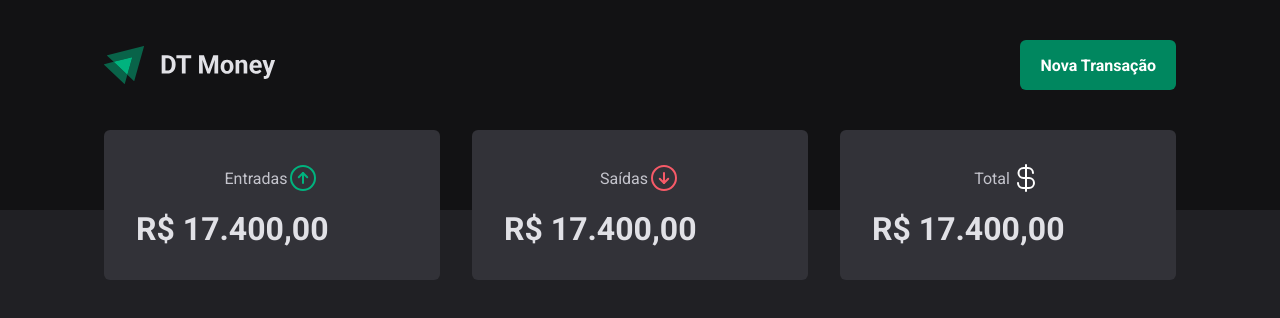
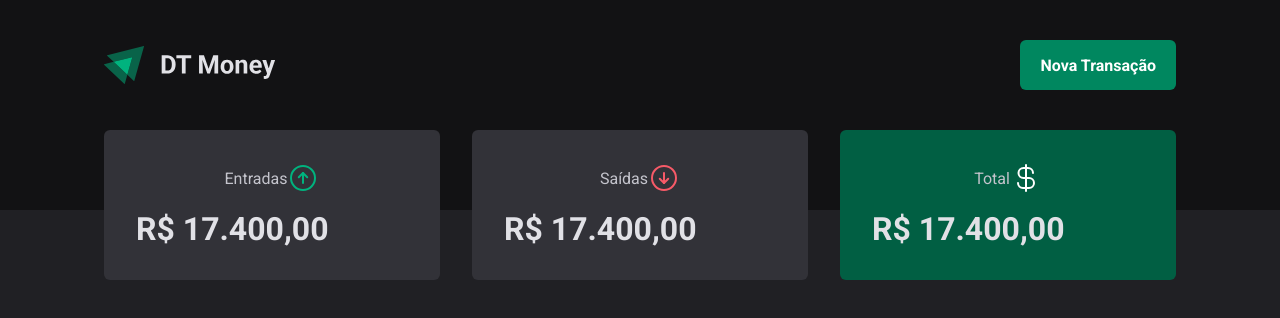
Before and after one commit to Breno-oKra/Dt-money-rocketseat-brenookra, a React (Vite) app: page / in a window 1280 px wide. Shown: the top 318 px of the page. Built offline with nearby package versions, Linux system fonts and the light colour scheme.

Commit message:
types in style-componentes style.ts and props variant && css

```diff
--- a/src/components/Summary/index.tsx
+++ b/src/components/Summary/index.tsx
@@ -18,7 +18,7 @@
                 </header>
                 <strong>R$ 17.400,00</strong>
             </SummaryCard>
-            <SummaryCard>
+            <SummaryCard variant="green">
                 <header>
                     <span>Total</span>
                     <CurrencyDollar size={32} color="#fff"/>
--- a/src/components/Summary/style.ts
+++ b/src/components/Summary/style.ts
@@ -1,6 +1,8 @@
-import styled from "styled-components";
+import styled, { css } from "styled-components";
 
-
+interface SummaryCardProps {
+    variant?: 'green'
+}
 export const SummaryContainer = styled.section`
     width: 100%;
     max-width: 1120px;
@@ -13,7 +15,7 @@
 
     margin-top: -5rem;
 `
-export const SummaryCard = styled.div`
+export const SummaryCard = styled.div<SummaryCardProps>`
     background-color: ${props => props.theme["gray-600"]};
     border-radius: 6px;
     padding: 2rem;
@@ -29,4 +31,8 @@
         margin-top: 1rem;
         font-size: 2rem;
     }
+    // verificamos se a variante é green, e ai com && css, adicionamos um css
+    ${props => props.variant === 'green' && css`
+        background: ${props.theme['green-700']};
+    `}
 `
```
